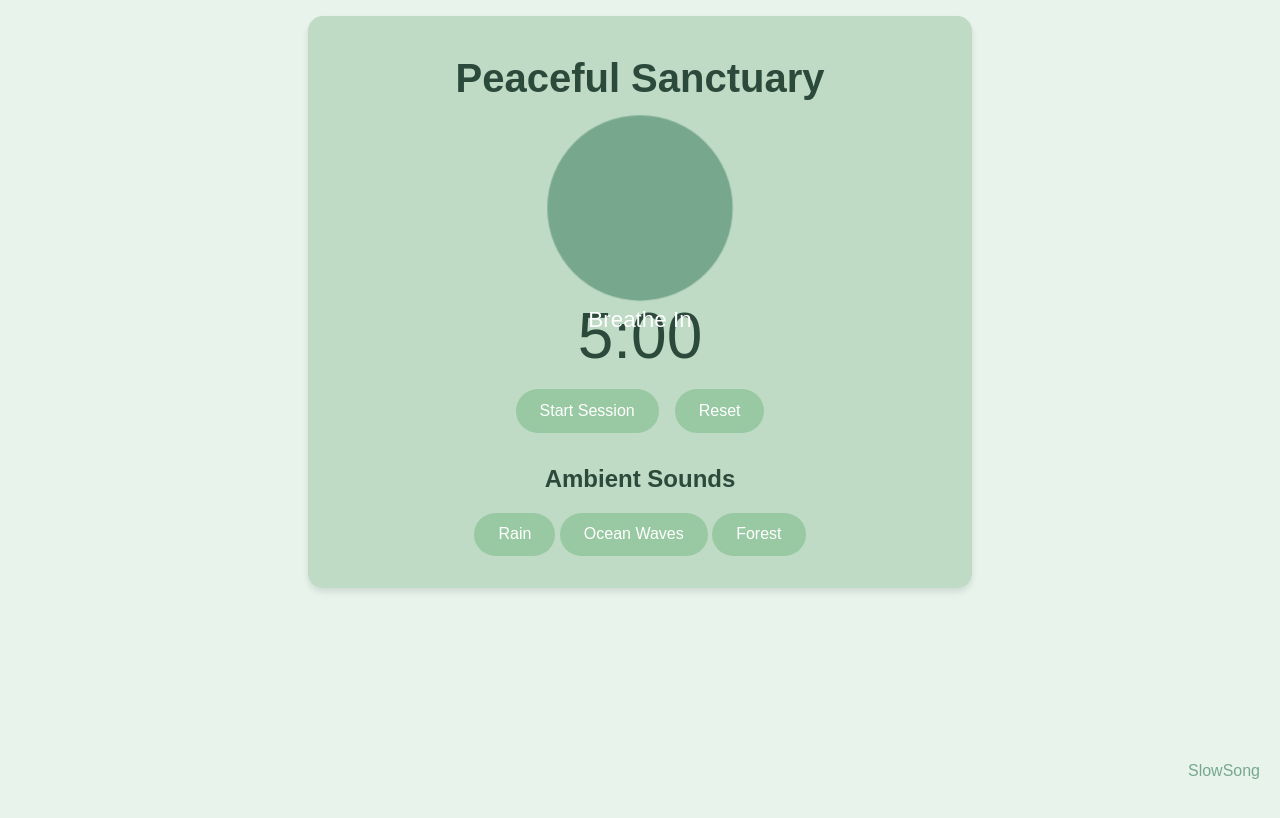
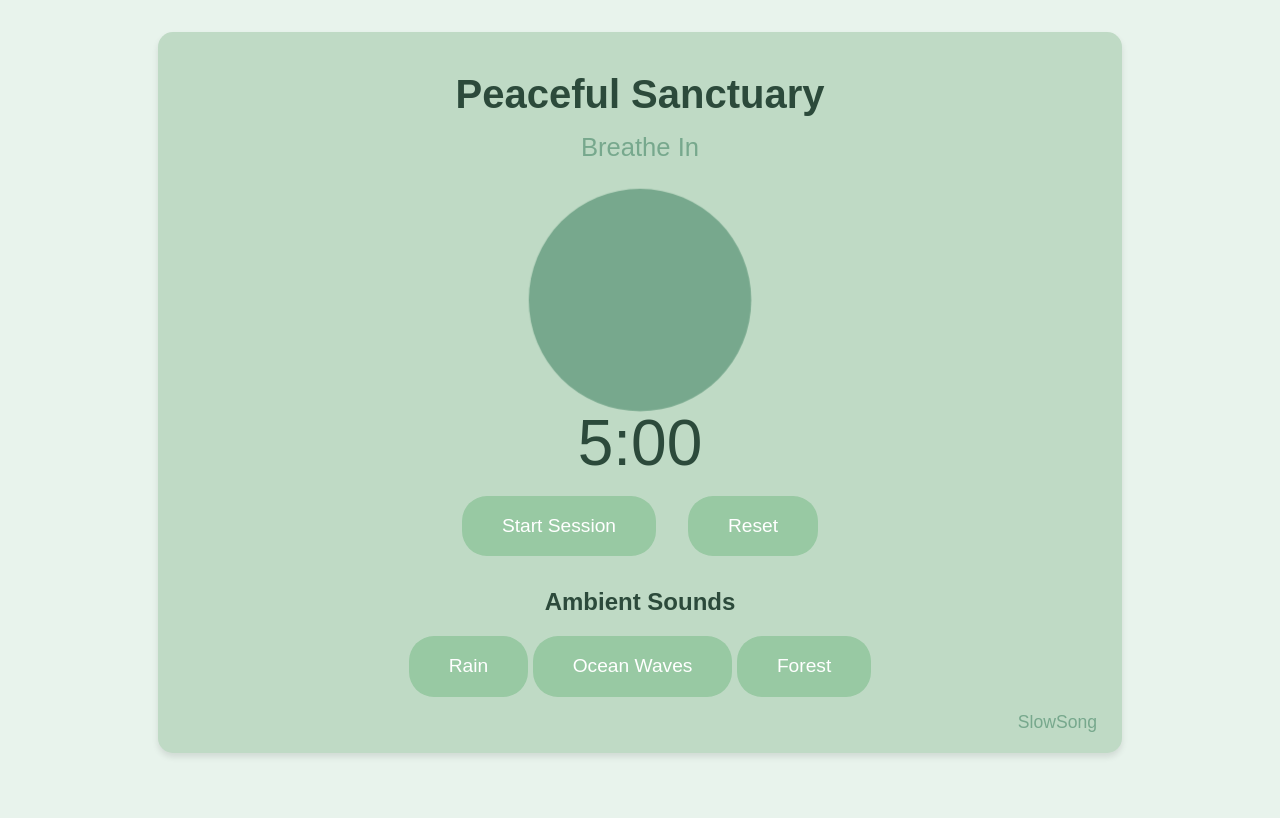
Before and after one commit to shs6502/calm, a plain HTML site: page index.html in a window 1280 px wide. Drawn offline with Linux system fonts and the light colour scheme.

Commit message:
Update styles.css

```diff
--- a/styles.css
+++ b/styles.css
@@ -15,24 +15,26 @@ body {
 }
 
 .container {
+    width: 95%;
     max-width: 600px;
-    margin: 1rem auto;
-    padding: 2rem;
+    margin: 0.5rem auto;
+    padding: 1rem 1rem 3rem 1rem;
     background-color: var(--light-green);
     border-radius: 15px;
     box-shadow: 0 4px 6px rgba(0, 0, 0, 0.1);
     text-align: center;
+    position: relative;
 }
 
 h1 {
+    font-size: 1.8rem;
     margin-top: 0.5rem;
-    margin-bottom: 2rem;
+    margin-bottom: 0.5rem;
     color: var(--text-green);
-    font-size: 2.5rem;
 }
 
 .timer {
-    font-size: 4rem;
+    font-size: 2rem;
     text-align: center;
     color: var(--text-green);
     margin: 1rem 0;
@@ -62,10 +64,10 @@ button:hover {
 
 .sound-controls {
     display: grid;
-    grid-template-columns: repeat(3, 1fr);
-    gap: 1rem;
-    margin: 2rem auto;
-    width: 100%;
+    grid-template-columns: 1fr;
+    gap: 1.2rem;
+    width: 90%;
+    margin: 1.5rem auto;
 }
 
 .sound-btn {
@@ -95,8 +97,8 @@ button:hover {
 }
 
 .breathing-circle {
-    width: 150px;
-    height: 150px;
+    width: 120px;
+    height: 120px;
     border-radius: 50%;
     background-color: var(--dark-green);
     position: relative;
@@ -108,15 +110,10 @@ button:hover {
 }
 
 .breathing-text {
-    font-size: 1.4rem;
-    color: white;
-    position: absolute;
-    left: 50%;
-    top: 50%;
-    transform: translate(-50%, calc(-50% - 80px));
+    font-size: 1.2rem;
+    color: var(--dark-green);
     text-align: center;
-    width: 100%;
-    z-index: 10;
+    margin-bottom: 2rem;
 }
 
 @keyframes breatheCircle {
@@ -135,57 +132,141 @@ button:hover {
     opacity: 0.5;
 }
 
-/* 반응형 디자인 */
-@media (max-width: 600px) {
+/* 태블릿 스타일 */
+@media (min-width: 768px) {
     .container {
-        margin: 0.5rem;
-        padding: 1rem;
+        width: 90%;
+        padding: 1.5rem;
+        margin: 1rem auto;
+    }
+
+    h1 {
+        font-size: 2.2rem;
+        margin-bottom: 0.7rem;
     }
 
     .timer {
-        font-size: 2rem;
-        margin-top: 2rem;
+        font-size: 3rem;
+    }
+
+    .sound-controls {
+        grid-template-columns: repeat(2, 1fr);
+        width: 85%;
+        gap: 1.5rem;
+    }
+
+    .breathing-circle {
+        width: 150px;
+        height: 150px;
+    }
+
+    .breathing-text {
+        font-size: 1.4rem;
+        margin-bottom: 2.5rem;
+    }
+
+    .controls {
+        gap: 1.5rem;
+    }
+
+    button {
+        padding: 1rem 2rem;
+        font-size: 1.1rem;
+    }
+}
+
+/* 데스크탑 스타일 */
+@media (min-width: 1024px) {
+    .container {
+        width: 80%;
+        max-width: 900px;
+        padding: 2rem;
+        margin: 2rem auto;
+    }
+
+    h1 {
+        font-size: 2.5rem;
         margin-bottom: 1rem;
     }
 
-    .sound-controls {
-        grid-template-columns: 1fr;
-        gap: 1.2rem;
-        width: 80%;
-        margin: 1.5rem auto;
+    .timer {
+        font-size: 4rem;
     }
 
-    .sound-btn {
-        padding: 1rem 0.5rem;
-        width: 100%;
-        font-size: 1rem;
-    }
-
-    .breathing-section {
-        margin-top: 2rem;
-        padding: 1rem;
+    .sound-controls {
+        grid-template-columns: repeat(3, 1fr);
+        width: 80%;
+        gap: 2rem;
     }
 
     .breathing-circle {
-        margin-top: 1rem;
+        width: 180px;
+        height: 180px;
+    }
+
+    .breathing-text {
+        font-size: 1.6rem;
+        margin-bottom: 3rem;
+    }
+
+    .controls {
+        gap: 2rem;
+    }
+
+    button {
+        padding: 1.2rem 2.5rem;
+        font-size: 1.2rem;
+    }
+
+    .sound-btn:hover {
+        transform: translateY(-3px);
+        box-shadow: 0 4px 8px rgba(0, 0, 0, 0.1);
     }
 }
 
-/* Footer 스타일 추가 */
+/* Footer 기본 스타일 추가 */
 .footer {
-    position: fixed;
-    bottom: 20px;
+    position: absolute;  /* 컨테이너 기준으로 배치 */
+    bottom: 15px;
     right: 20px;
     font-size: 1rem;
     color: var(--dark-green);
     font-weight: 500;
 }
 
-/* 모바일 반응형에 footer 스타일 추가 */
-@media (max-width: 600px) {
+/* Footer 반응형 */
+@media (max-width: 767px) {
+    .container {
+        padding-bottom: 2.5rem;
+    }
+
     .footer {
         bottom: 10px;
-        right: 10px;
+        right: 15px;
         font-size: 0.9rem;
     }
 }
+
+@media (min-width: 768px) and (max-width: 1023px) {
+    .container {
+        padding-bottom: 3rem;
+    }
+
+    .footer {
+        bottom: 15px;
+        right: 20px;
+        font-size: 1rem;
+    }
+}
+
+@media (min-width: 1024px) {
+    .container {
+        padding-bottom: 3.5rem;
+    }
+
+    .footer {
+        bottom: 20px;
+        right: 25px;
+        font-size: 1.1rem;
+    }
+}
```
